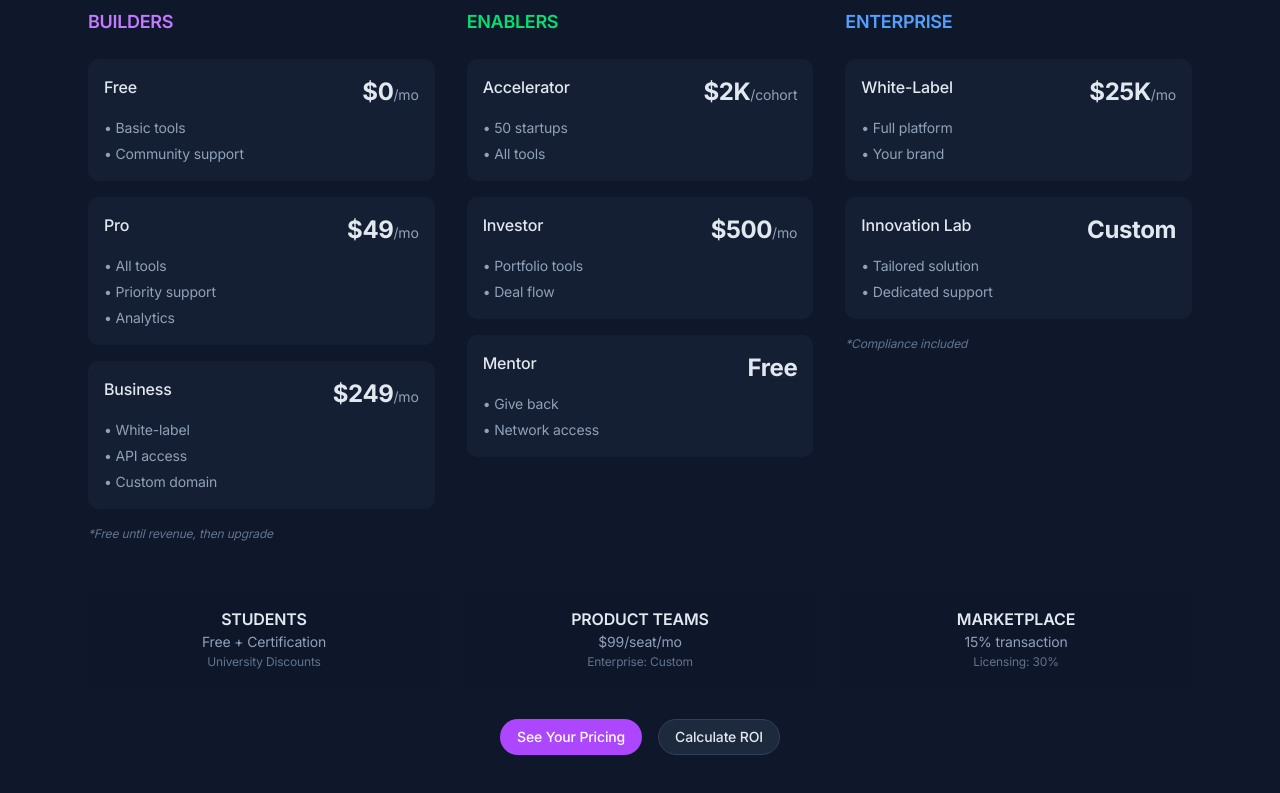
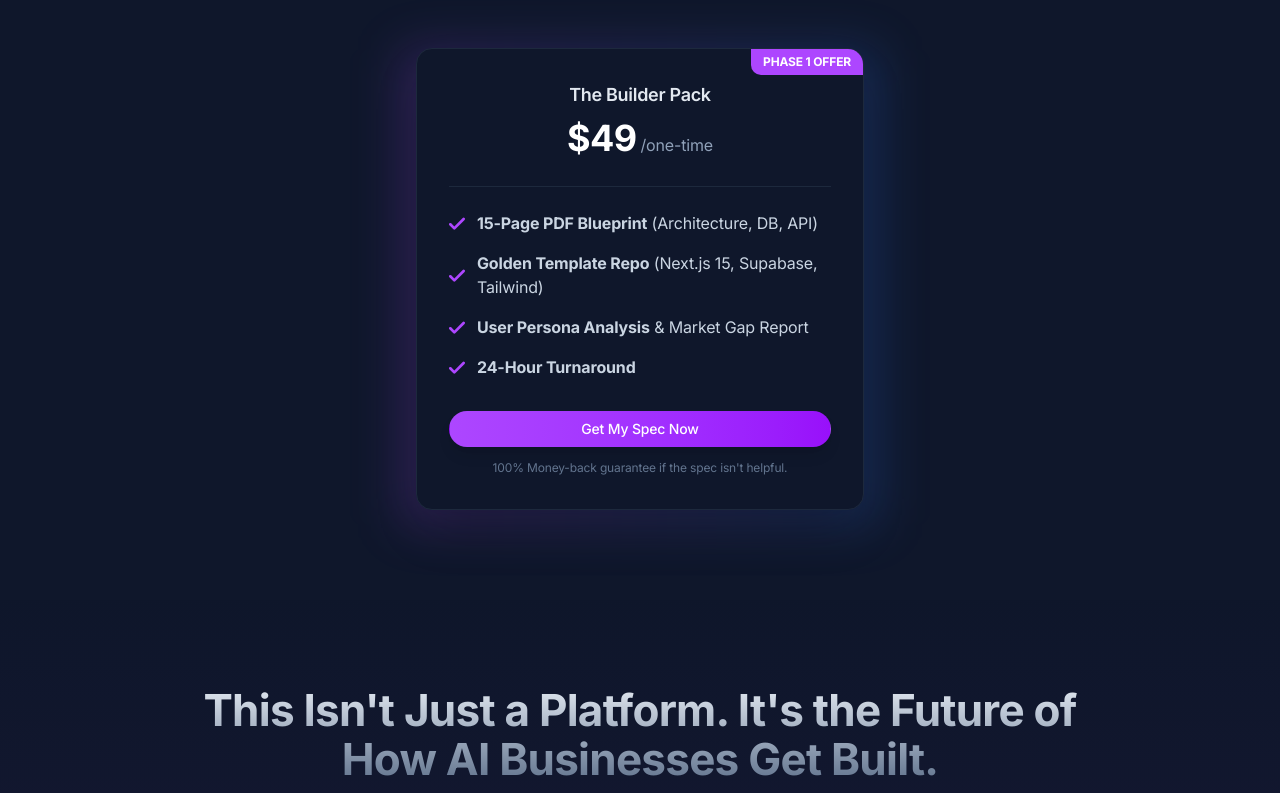
Before and after one commit to buildaistartups/buildaistartups.com, a Next.js app: page / in a window 1280 px wide. Shown: the part 2387-3180 px from the top of the page. Built offline with nearby package versions, Linux system fonts and the light colour scheme.

Commit message:
Update PricingSection.tsx

```diff
--- a/components/home/PricingSection.tsx
+++ b/components/home/PricingSection.tsx
@@ -2,148 +2,87 @@
 'use client'
 
 import Link from 'next/link'
-
-const pricingPlans = {
-  builders: [
-    { name: 'Free', price: '0', features: ['Basic tools', 'Community support'] },
-    { name: 'Pro', price: '49', features: ['All tools', 'Priority support', 'Analytics'] },
-    { name: 'Business', price: '249', features: ['White-label', 'API access', 'Custom domain'] }
-  ],
-  enablers: [
-    { name: 'Accelerator', price: '2K', unit: '/cohort', features: ['50 startups', 'All tools'] },
-    { name: 'Investor', price: '500', unit: '/mo', features: ['Portfolio tools', 'Deal flow'] },
-    { name: 'Mentor', price: 'Free', features: ['Give back', 'Network access'] }
-  ],
-  enterprise: [
-    { name: 'White-Label', price: '25K', unit: '/mo', features: ['Full platform', 'Your brand'] },
-    { name: 'Innovation Lab', price: 'Custom', features: ['Tailored solution', 'Dedicated support'] }
-  ]
-}
 
 export default function PricingSection() {
   return (
     <section className="relative">
       <div className="max-w-6xl mx-auto px-4 sm:px-6">
         <div className="py-12 md:py-20">
+
           {/* Section header */}
           <div className="text-center mb-12">
             <h2 className="text-3xl md:text-4xl font-bold bg-gradient-to-b from-slate-200 to-slate-500 bg-clip-text text-transparent mb-4">
-              Pricing That Matches Your Role
+              Simple, One-Time Pricing
             </h2>
+            <p className="text-slate-400">No subscriptions. No hidden fees. Just the code you need to start.</p>
           </div>
 
-          {/* Pricing Grid */}
-          <div className="grid md:grid-cols-3 gap-8">
-            {/* Builders */}
-            <div>
-              <h3 className="text-lg font-semibold text-purple-400 mb-6">BUILDERS</h3>
-              <div className="space-y-4">
-                {pricingPlans.builders.map((plan) => (
-                  <div key={plan.name} className="bg-slate-800/50 rounded-lg p-4">
-                    <div className="flex justify-between items-start mb-2">
-                      <span className="font-medium text-slate-200">{plan.name}</span>
-                      <div>
-                        <span className="text-2xl font-bold text-slate-200">${plan.price}</span>
-                        <span className="text-sm text-slate-400">/mo</span>
-                      </div>
-                    </div>
-                    <ul className="text-sm text-slate-400 space-y-1">
-                      {plan.features.map((feature) => (
-                        <li key={feature}>• {feature}</li>
-                      ))}
-                    </ul>
+          {/* Single Focused Pricing Card */}
+          <div className="flex justify-center">
+            <div className="relative w-full max-w-md">
+              {/* Glow effect behind the card */}
+              <div className="absolute top-0 -left-4 -right-4 -bottom-4 bg-gradient-to-r from-purple-500/20 to-blue-500/20 blur-xl rounded-xl -z-10" />
+
+              <div className="bg-slate-900 border border-slate-800 rounded-2xl p-8 shadow-2xl overflow-hidden relative">
+
+                {/* Popular Badge */}
+                <div className="absolute top-0 right-0 bg-purple-500 text-white text-xs font-bold px-3 py-1 rounded-bl-lg">
+                  PHASE 1 OFFER
+                </div>
+
+                <div className="text-center mb-6">
+                  <div className="text-lg font-semibold text-slate-200 mb-2">The Builder Pack</div>
+                  <div className="flex items-baseline justify-center gap-1">
+                    <span className="text-4xl font-bold text-white">$49</span>
+                    <span className="text-slate-400">/one-time</span>
                   </div>
-                ))}
-                <p className="text-xs text-slate-500 italic">*Free until revenue, then upgrade</p>
-              </div>
-            </div>
+                </div>
 
-            {/* Enablers */}
-            <div>
-              <h3 className="text-lg font-semibold text-green-400 mb-6">ENABLERS</h3>
-              <div className="space-y-4">
-                {pricingPlans.enablers.map((plan) => (
-                  <div key={plan.name} className="bg-slate-800/50 rounded-lg p-4">
-                    <div className="flex justify-between items-start mb-2">
-                      <span className="font-medium text-slate-200">{plan.name}</span>
-                      <div>
-                        <span className="text-2xl font-bold text-slate-200">
-                          {plan.price === 'Free' ? 'Free' : `$${plan.price}`}
-                        </span>
-                        {plan.unit && <span className="text-sm text-slate-400">{plan.unit}</span>}
-                      </div>
-                    </div>
-                    <ul className="text-sm text-slate-400 space-y-1">
-                      {plan.features.map((feature) => (
-                        <li key={feature}>• {feature}</li>
-                      ))}
-                    </ul>
-                  </div>
-                ))}
-              </div>
-            </div>
+                <div className="border-t border-slate-800 my-6" />
 
-            {/* Enterprise */}
-            <div>
-              <h3 className="text-lg font-semibold text-blue-400 mb-6">ENTERPRISE</h3>
-              <div className="space-y-4">
-                {pricingPlans.enterprise.map((plan) => (
-                  <div key={plan.name} className="bg-slate-800/50 rounded-lg p-4">
-                    <div className="flex justify-between items-start mb-2">
-                      <span className="font-medium text-slate-200">{plan.name}</span>
-                      <div>
-                        <span className="text-2xl font-bold text-slate-200">
-                          {plan.price === 'Custom' ? 'Custom' : `$${plan.price}`}
-                        </span>
-                        {plan.unit && <span className="text-sm text-slate-400">{plan.unit}</span>}
-                      </div>
-                    </div>
-                    <ul className="text-sm text-slate-400 space-y-1">
-                      {plan.features.map((feature) => (
-                        <li key={feature}>• {feature}</li>
-                      ))}
-                    </ul>
-                  </div>
-                ))}
-                <p className="text-xs text-slate-500 italic">*Compliance included</p>
+                <ul className="space-y-4 mb-8">
+                  <li className="flex items-center text-slate-300">
+                    <svg className="w-4 h-4 mr-3 text-purple-500 fill-current shrink-0" viewBox="0 0 12 12" xmlns="http://www.w3.org/2000/svg">
+                      <path d="M10.28 2.28L3.989 8.575 1.695 6.28A1 1 0 00.28 7.695l3 3a1 1 0 001.414 0l7-7A1 1 0 0010.28 2.28z" />
+                    </svg>
+                    <span><strong>15-Page PDF Blueprint</strong> (Architecture, DB, API)</span>
+                  </li>
+                  <li className="flex items-center text-slate-300">
+                    <svg className="w-4 h-4 mr-3 text-purple-500 fill-current shrink-0" viewBox="0 0 12 12" xmlns="http://www.w3.org/2000/svg">
+                      <path d="M10.28 2.28L3.989 8.575 1.695 6.28A1 1 0 00.28 7.695l3 3a1 1 0 001.414 0l7-7A1 1 0 0010.28 2.28z" />
+                    </svg>
+                    <span><strong>Golden Template Repo</strong> (Next.js 15, Supabase, Tailwind)</span>
+                  </li>
+                  <li className="flex items-center text-slate-300">
+                    <svg className="w-4 h-4 mr-3 text-purple-500 fill-current shrink-0" viewBox="0 0 12 12" xmlns="http://www.w3.org/2000/svg">
+                      <path d="M10.28 2.28L3.989 8.575 1.695 6.28A1 1 0 00.28 7.695l3 3a1 1 0 001.414 0l7-7A1 1 0 0010.28 2.28z" />
+                    </svg>
+                    <span><strong>User Persona Analysis</strong> & Market Gap Report</span>
+                  </li>
+                  <li className="flex items-center text-slate-300">
+                    <svg className="w-4 h-4 mr-3 text-purple-500 fill-current shrink-0" viewBox="0 0 12 12" xmlns="http://www.w3.org/2000/svg">
+                      <path d="M10.28 2.28L3.989 8.575 1.695 6.28A1 1 0 00.28 7.695l3 3a1 1 0 001.414 0l7-7A1 1 0 0010.28 2.28z" />
+                    </svg>
+                    <span><strong>24-Hour Turnaround</strong></span>
+                  </li>
+                </ul>
+
+                <div className="text-center">
+                  <Link
+                    href="https://buy.stripe.com/your-link-here" // Replace with actual Stripe link
+                    className="w-full btn bg-gradient-to-r from-purple-500 to-purple-600 text-white hover:from-purple-600 hover:to-purple-700 shadow-lg"
+                  >
+                    Get My Spec Now
+                  </Link>
+                  <p className="mt-3 text-xs text-slate-500">
+                    100% Money-back guarantee if the spec isn't helpful.
+                  </p>
+                </div>
+
               </div>
             </div>
           </div>
 
-          {/* Additional pricing info */}
-          <div className="mt-12 grid md:grid-cols-3 gap-6 text-center">
-            <div className="bg-slate-900/50 rounded-lg p-4">
-              <div className="font-semibold text-slate-200">STUDENTS</div>
-              <div className="text-sm text-slate-400">Free + Certification</div>
-              <div className="text-xs text-slate-500">University Discounts</div>
-            </div>
-            <div className="bg-slate-900/50 rounded-lg p-4">
-              <div className="font-semibold text-slate-200">PRODUCT TEAMS</div>
-              <div className="text-sm text-slate-400">$99/seat/mo</div>
-              <div className="text-xs text-slate-500">Enterprise: Custom</div>
-            </div>
-            <div className="bg-slate-900/50 rounded-lg p-4">
-              <div className="font-semibold text-slate-200">MARKETPLACE</div>
-              <div className="text-sm text-slate-400">15% transaction</div>
-              <div className="text-xs text-slate-500">Licensing: 30%</div>
-            </div>
-          </div>
-
-          {/* CTAs */}
-          <div className="flex gap-4 justify-center mt-8">
-            <Link
-              href="/pricing"
-              className="btn bg-purple-500 text-white hover:bg-purple-600"
-            >
-              See Your Pricing
-            </Link>
-            <Link
-              href="/calculator"
-              className="btn bg-slate-800 text-slate-200 border border-slate-700 hover:bg-slate-700"
-            >
-              Calculate ROI
-            </Link>
-          </div>
         </div>
       </div>
     </section>
```
